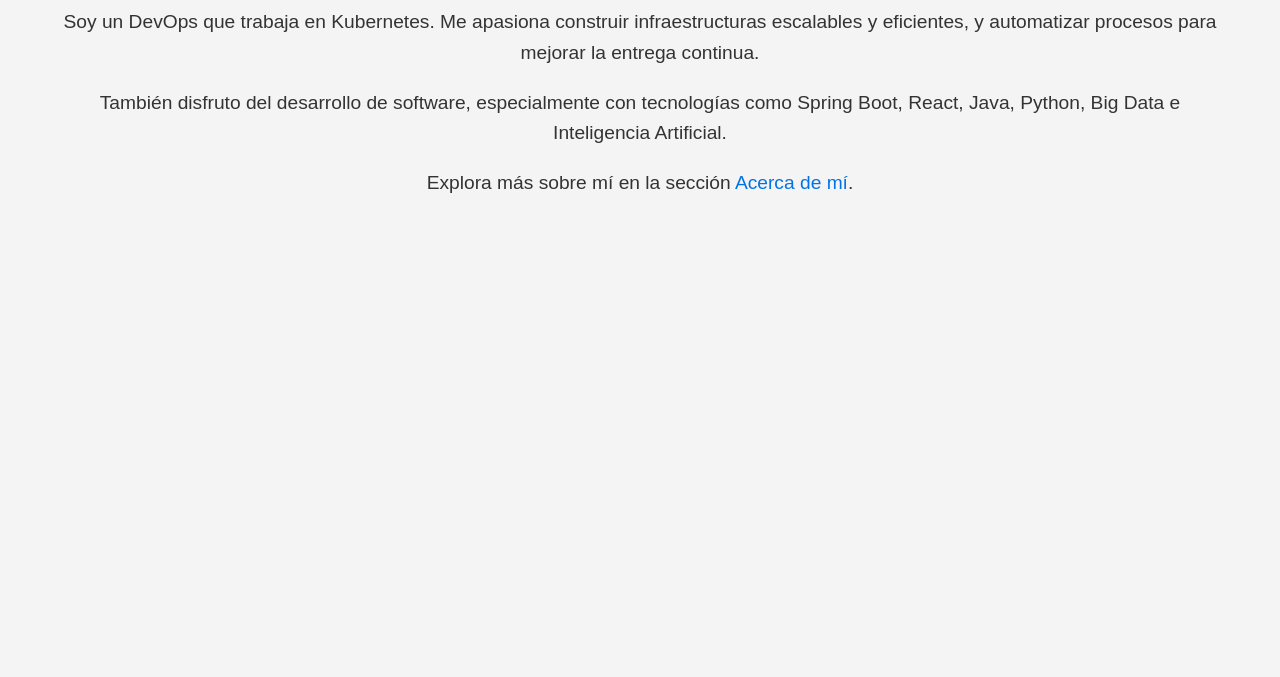
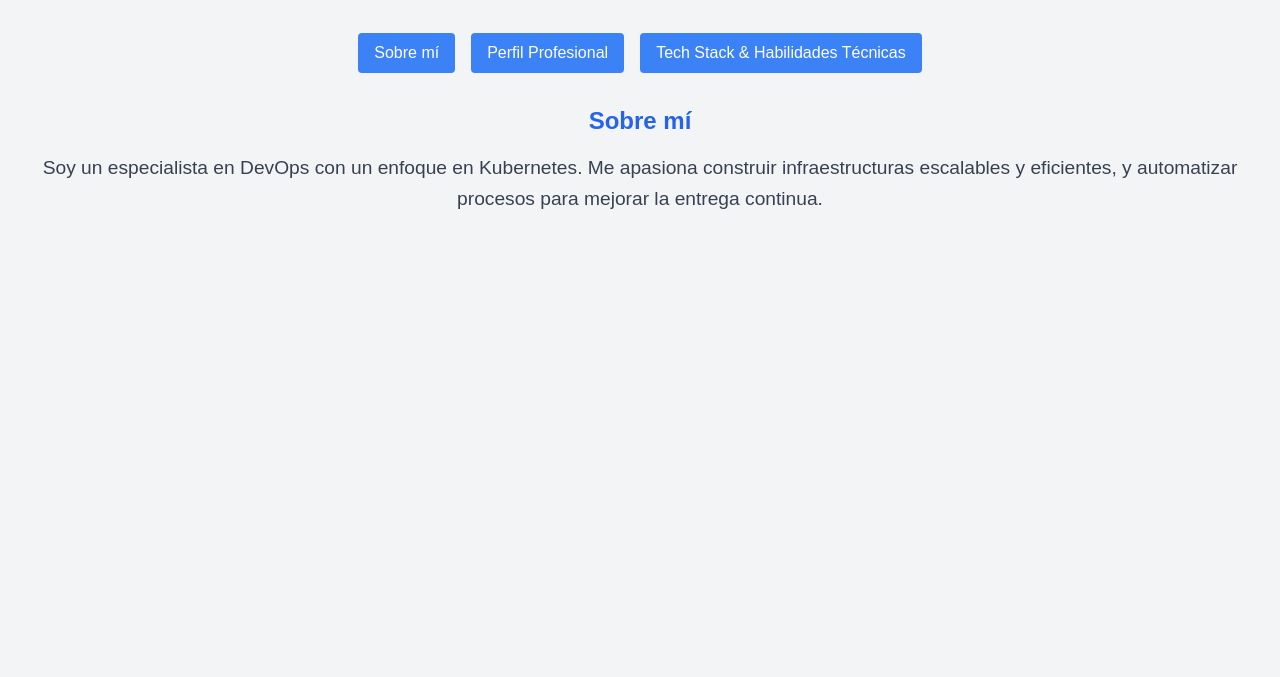
Before and after one commit to dcarmona8/about_me, a plain HTML site: page index.html in a window 1280 px wide. Shown: the part 123-800 px from the top of the page. Drawn offline with nearby package versions, Linux system fonts and the light colour scheme.

Commit message:
Update index.html

```diff
--- a/index.html
+++ b/index.html
@@ -4,6 +4,7 @@
     <meta charset="UTF-8">
     <meta name="viewport" content="width=device-width, initial-scale=1.0">
     <title>Bienvenido a mi sitio personal</title>
+    <script src="https://cdn.tailwindcss.com"></script>
     <style>
         body {
             font-family: Arial, sans-serif;
@@ -32,18 +33,85 @@
         }
     </style>
 </head>
-<body>
-    <div class="container">
-        <h1>¡Hola! Soy David Sánchez Carmona</h1>
-        <p>
-            Soy un DevOps que trabaja en Kubernetes. Me apasiona construir infraestructuras escalables y eficientes, y automatizar procesos para mejorar la entrega continua.
-        </p>
-        <p>
-            También disfruto del desarrollo de software, especialmente con tecnologías como Spring Boot, React, Java, Python, Big Data e Inteligencia Artificial.
-        </p>
-        <p>
-            Explora más sobre mí en la sección <a href="/about_me/">Acerca de mí</a>.
-        </p>
+<!DOCTYPE html>
+<html lang="es">
+<head>
+    <meta charset="UTF-8">
+    <meta name="viewport" content="width=device-width, initial-scale=1.0">
+    <title>Bienvenido a mi sitio personal</title>
+    <script src="https://cdn.tailwindcss.com"></script>
+    <style>
+        /* Estilos adicionales si es necesario */
+        .tab-content {
+            display: none;
+        }
+        .tab-content.active {
+            display: block;
+        }
+    </style>
+</head>
+<body class="bg-gray-100 text-gray-800">
+    <div class="container mx-auto p-8">
+        <!-- Encabezado -->
+        <header class="text-center mb-12">
+            <h1 class="text-4xl font-bold text-blue-600">¡Hola! Soy [Tu Nombre]</h1>
+            <p class="text-lg text-gray-600 mt-2">DevOps Kubernetes on-premise, Azure y AWS| Apasionado por el desarrollo en Spring Boot, React, Java, Python, Big Data e IA</p>
+        </header>
+
+        <!-- Pestañas -->
+        <div class="flex justify-center space-x-4 mb-8">
+            <button onclick="showTab('about')" class="tab-button px-4 py-2 bg-blue-500 text-white rounded hover:bg-blue-600">Sobre mí</button>
+            <button onclick="showTab('profile')" class="tab-button px-4 py-2 bg-blue-500 text-white rounded hover:bg-blue-600">Perfil Profesional</button>
+            <button onclick="showTab('skills')" class="tab-button px-4 py-2 bg-blue-500 text-white rounded hover:bg-blue-600">Tech Stack & Habilidades Técnicas</button>
+        </div>
+
+        <!-- Contenido de las pestañas -->
+        <div id="about" class="tab-content active">
+            <h2 class="text-2xl font-semibold text-blue-600 mb-4">Sobre mí</h2>
+            <p class="text-gray-700">
+                Soy un especialista en DevOps con un enfoque en Kubernetes. Me apasiona construir infraestructuras escalables y eficientes, y automatizar procesos para mejorar la entrega continua.
+            </p>
+        </div>
+
+        <div id="profile" class="tab-content">
+            <h2 class="text-2xl font-semibold text-blue-600 mb-4">Perfil Profesional</h2>
+            <p class="text-gray-700">
+                Con más de X años de experiencia en DevOps, he trabajado en la implementación de pipelines de CI/CD, la gestión de clústeres de Kubernetes y la optimización de infraestructuras en la nube.
+            </p>
+        </div>
+
+        <div id="skills" class="tab-content">
+            <h2 class="text-2xl font-semibold text-blue-600 mb-4">Tech Stack & Habilidades Técnicas</h2>
+            <ul class="list-disc list-inside text-gray-700">
+                <li>Kubernetes y Docker</li>
+                <li>Spring Boot y Java</li>
+                <li>React y desarrollo frontend</li>
+                <li>Python para automatización y análisis de datos</li>
+                <li>Big Data con Apache Spark</li>
+                <li>Inteligencia Artificial y Machine Learning</li>
+            </ul>
+        </div>
     </div>
+
+    <!-- Script para manejar las pestañas -->
+    <script>
+        function showTab(tabId) {
+            // Oculta todos los contenidos de las pestañas
+            document.querySelectorAll('.tab-content').forEach(tab => {
+                tab.classList.remove('active');
+            });
+
+            // Muestra el contenido de la pestaña seleccionada
+            document.getElementById(tabId).classList.add('active');
+
+            // Resalta el botón activo (opcional)
+            document.querySelectorAll('.tab-button').forEach(button => {
+                button.classList.remove('bg-blue-600');
+                button.classList.add('bg-blue-500');
+            });
+            event.target.classList.remove('bg-blue-500');
+            event.target.classList.add('bg-blue-600');
+        }
+    </script>
 </body>
 </html>
```
